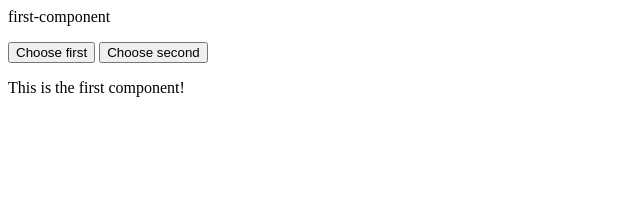
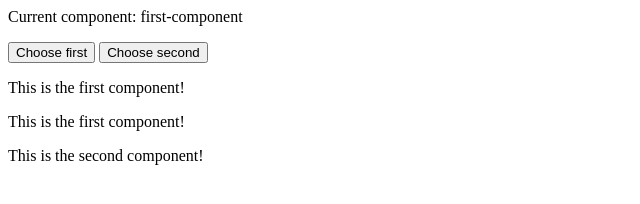
Before and after one commit to Kinrany/vue_single_page_example, a plain HTML site: page index.html in a window 1280 px wide. Shown: the whole page, without its empty margins (0-640 px from the left). Drawn offline with nearby package versions, Linux system fonts and the light colour scheme.

Commit message:
Update index.html

```diff
--- a/index.html
+++ b/index.html
@@ -6,10 +6,12 @@
 
 <body>
     <div id="app">
-        <p>{{component_name}}</p>
+        <p>Current component: {{component_name}}</p>
         <button v-on:click="choose_first">Choose first</button>
         <button v-on:click="choose_second">Choose second</button>
         <component :is="component_name"></component>
+        <first-component></first-component>
+        <second-component></second-component>
     </div>
 </body>
 
```
